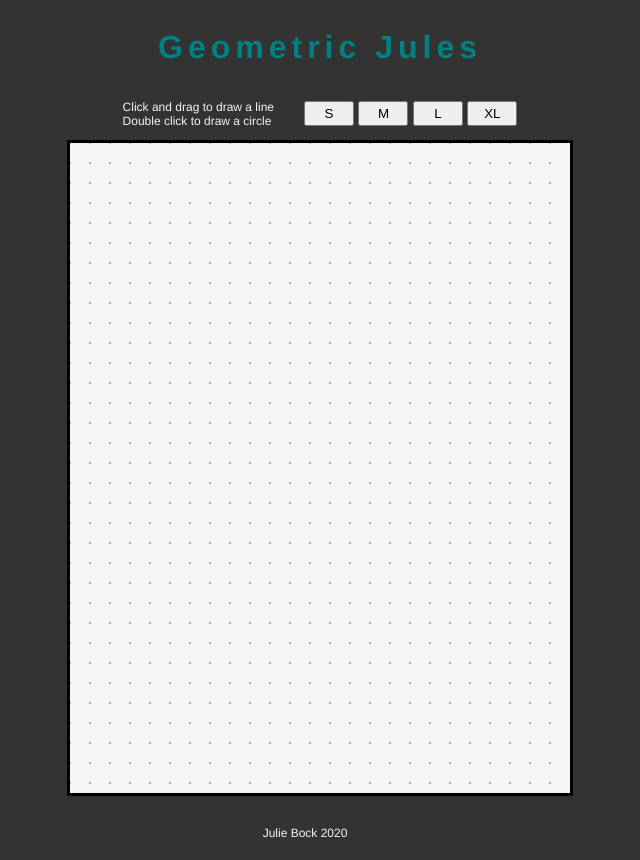
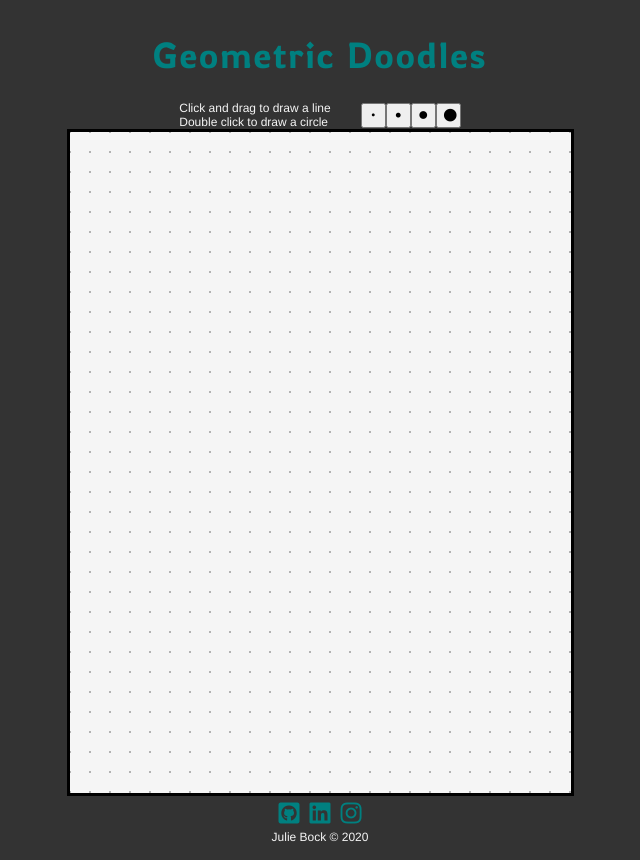
Before and after one commit to juliesbock/geometricDrawing, a website built with webpack: page index.html in a window 1280 px wide. Shown: the whole page, without its empty margins (320-960 px from the left). Built offline with nearby package versions, Linux system fonts and the light colour scheme.

Commit message:
add footer and font; canvas resize

```diff
--- a/index.html
+++ b/index.html
@@ -5,16 +5,17 @@
   <meta name="viewport" content="width=device-width, initial-scale=1.0">
   <title>Doodles</title>
   <link rel="stylesheet" href="./src/stylesheets/index.css">
-  <style type='text/css'>
-
-  </style>
+    <link rel="stylesheet" href="https://use.fontawesome.com/releases/v5.8.2/css/all.css"
+      integrity="sha384-oS3vJWv+0UjzBfQzYUhtDYW+Pj2yciDJxpsK1OYPAYjqT085Qq/1cq5FLXAZQ7Ay" crossorigin="anonymous">
+    <link href="https://fonts.googleapis.com/css2?family=Rowdies:wght@300;400&display=swap" rel="stylesheet">
+    <style type='text/css'></style>
 </head>
 <body>
-  <h1>Geometric Jules</h1>
+  <h1>Geometric Doodles</h1>
   <div class="tool-tabs">
     <div>
-      <p>Click and drag to draw a line <br>
-        Double click to draw a circle</p>
+      <div class="instructions">Click and drag to draw a line <br>
+        Double click to draw a circle</div>
     </div>
     <!-- <div class="tooloption" id="rad">
       Radius
@@ -29,24 +30,33 @@
       <!-- <button type="submit" class='drawBtn' id='line'>Line</button> -->
       <!-- <button type="submit" class='drawBtn' id='circle'>Circle</button> -->
       <!-- <button type="submit" class='drawBtn' id='eraser'>Eraser</button> -->
-    <div>
-      <button type="submit" class='drawBtn' id='smallLn'>S</button>
-      <button type="submit" class='drawBtn' id='mediumLn'>M</button>
-      <button type="submit" class='drawBtn' id='largeLn'>L</button>
-      <button type="submit" class='drawBtn' id='xlargeLn'>XL</button>
+    <div class="size-btns">
+      <!-- <circle cx="13" cy="13" r="1"></circle> -->
+      <button class='drawBtn' id='smallLn'><i class="fa fa-circle"></i></button>
+      <button class='drawBtn' id='mediumLn'><i class="fa fa-circle"></i></button>
+      <button class='drawBtn' id='largeLn'><i class="fa fa-circle"></i></button>
+      <button class='drawBtn' id='xlargeLn'><i class="fa fa-circle"></i></button>
     </div>
     <!-- </select> -->
   </div>
-    <canvas id="canvas" width="500" height="650"></canvas>
+    <canvas id="canvas" width="501" height="661"></canvas>
     <script src="./app/bundle.js"></script>
 
   <!-- <button type="submit" class='drawBtn' id='line'></button> -->
 
 </body>
 <footer>
-  <br>
-  <p>
-    Julie Bock 2020
-  </p>
+
+  <div class="contact-info">
+    <div class="contact-boxes">
+      <a target=”_blank” href="https://github.com/juliesbock"><i class="fab fa-github-square"></i></a>
+      <a target=”_blank” href="https://www.linkedin.com/in/julie-bock-009b6139/"><i class="fab fa-linkedin"></i></a>
+      <a target=”_blank” href="https://www.instagram.com/geometricjules/"><i class="fab fa-instagram"></i></a>
+    </div>
+    <div class="sign-off">
+      Julie Bock © 2020
+    </div>
+    <div></div>
+  </div>
 </footer>
 </html>
--- a/src/stylesheets/index.css
+++ b/src/stylesheets/index.css
@@ -18,12 +18,25 @@ body {
   background-color: #333;
 }
 
-.tool-tabs{
+.tool-tabs, .contact-boxes{
   display: flex;
   align-items: center;
+  justify-content: center;
+
 }
 
-p {
+.contact-info{
+  display: flex;
+  flex-direction: column;
+}
+
+.size-btns{
+  display: flex;
+  align-items: center;
+  justify-content: center;
+}
+
+.instructions {
   color: whitesmoke;
   font-size: 12px;
   margin-right: 30px;
@@ -31,7 +44,10 @@ p {
 
 h1 {
   color: teal;
-  letter-spacing: 5px;
+  letter-spacing: 2px;
+  font-size: 36px;
+  font-weight: 200;
+  font-family: 'Rowdies', cursive;
 }
 
 canvas {
@@ -45,7 +61,41 @@ canvas {
 }
 
 .drawBtn {
+  vertical-align: middle;
   height: 25px;
-  width: 50px;
+  width: 25px;
+  /* box-sizing: border-box; */
   /* margin: 5px 3px 3px 3px; */
 }
+
+#smallLn{
+  font-size: 3px;
+  line-height: 15px;
+}
+
+#mediumLn{
+  font-size: 5px;
+  line-height: 15px;
+}
+
+#largeLn{
+  font-size: 8px;
+  line-height: 15px;
+}
+
+#xlargeLn{
+  font-size: 13px;
+  line-height: 15px;
+}
+
+.sign-off {
+  color: whitesmoke;
+  font-size: 12px;
+  text-justify: inter-cluster;
+}
+
+.fab{
+  color: teal;
+  padding: 5px;
+  font-size: x-large;
+}
```
